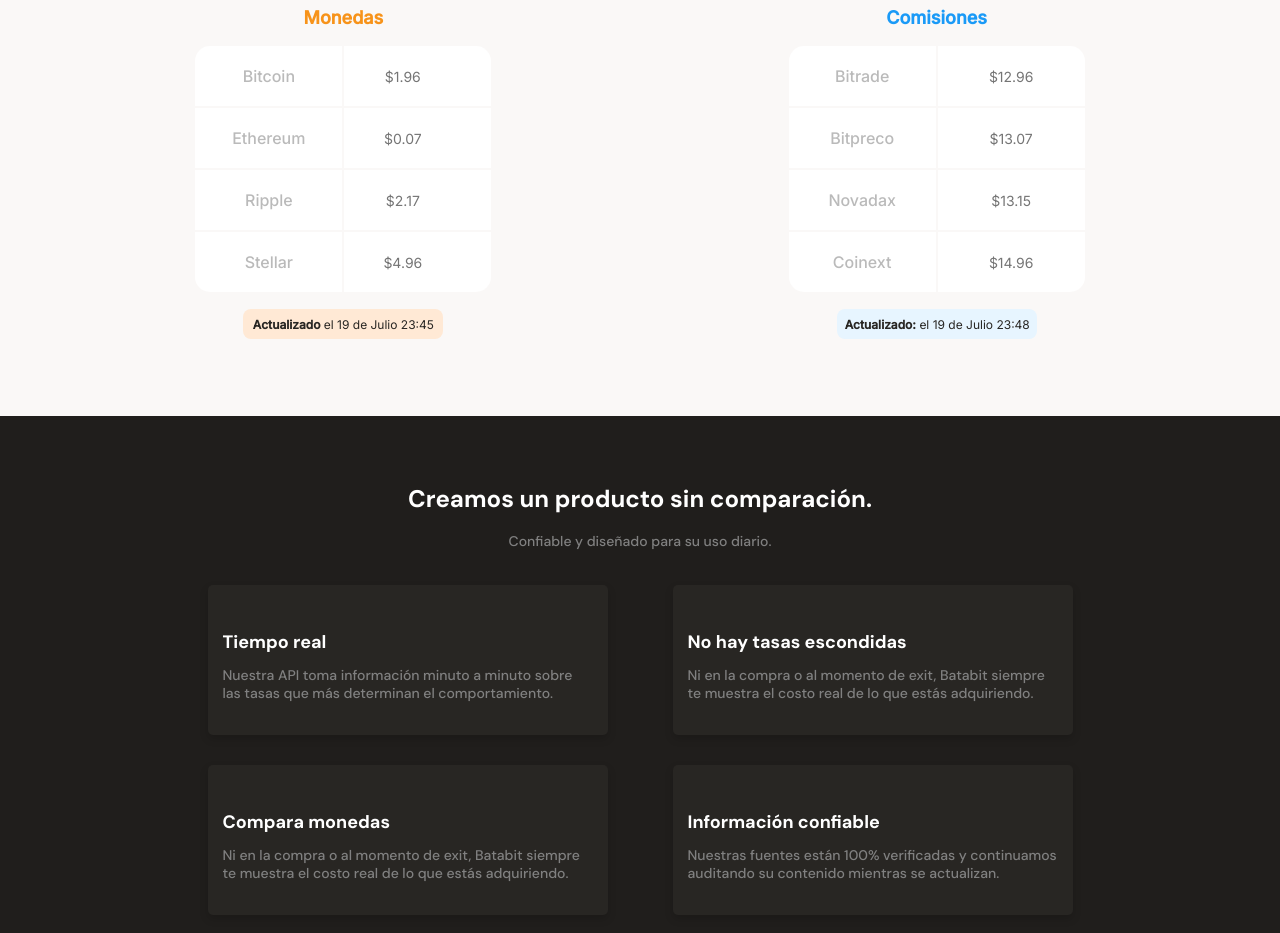
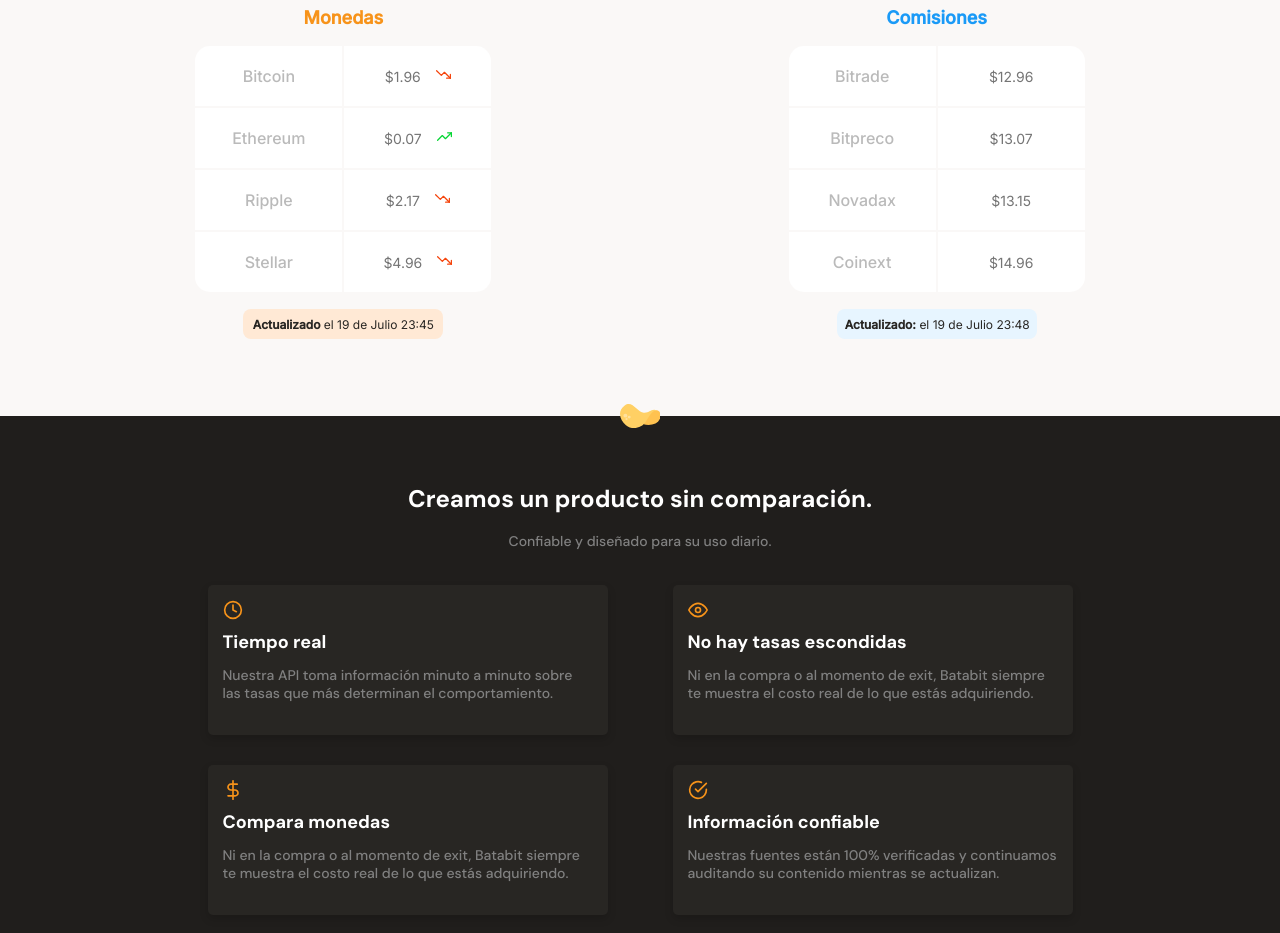
Before and after one commit to Edkiri/batata.bit, a plain HTML site: page index.html in a window 1280 px wide. Shown: the part 780-1713 px from the top of the page. Drawn offline with Linux system fonts and the light colour scheme.

Commit message:
Update styles.css

```diff
--- a/css/styles.css
+++ b/css/styles.css
@@ -197,7 +197,7 @@ main {
     display: inline-block;
     width: 15px;
     height: 15px;
-    background-image: url(./assets/icons/trending-up.svg);
+    background-image: url(../assets/icons/trending-up.svg);
     background-size: cover;
     background-position: center;
     background-repeat: no-repeat;
@@ -207,7 +207,7 @@ main {
     display: inline-block;
     width: 15px;
     height: 15px;
-    background-image: url(./assets/icons/trending-down.svg);
+    background-image: url(../assets/icons/trending-down.svg);
     background-size: cover;
     background-position: center;
     background-repeat: no-repeat;
@@ -274,7 +274,7 @@ main {
     height: 25px;
     left: calc(50% - 20px);
     top: calc(0% - 12.5px);
-    background-image: url(assets/icons/batata.svg);
+    background-image: url(../assets/icons/batata.svg);
 }
 .product-detail--title {
     width: 90%;
@@ -332,23 +332,23 @@ main {
     color: #808080;
 }
 .clock {
-    background-image: url(assets/icons/clock.svg);
+    background-image: url(../assets/icons/clock.svg);
 }
 .eye {
-    background-image: url(assets/icons/eye.svg);
+    background-image: url(../assets/icons/eye.svg);
 }
 .dollar {
-    background-image: url(assets/icons/dollar-sign.svg);
+    background-image: url(../assets/icons/dollar-sign.svg);
 }
 .circle {
-    background-image: url(assets/icons/check-circle.svg);
+    background-image: url(../assets/icons/check-circle.svg);
 }
 
 .bitcoin-img-container {
     width: 100%;
     min-width: 320px;
     height: 50vh;
-    background-image: url(assets/img/bitcoinbaby2x.jpg);
+    background-image: url(../assets/img/bitcoinbaby2x.jpg);
     background-position: center;
     background-size: cover;
     background-repeat: no-repeat;
@@ -460,7 +460,7 @@ main {
     display: inline-block;
     width: 20px;
     height: 20px;
-    background-image: url(assets/icons/orange-right-arrow.svg);
+    background-image: url(../assets/icons/orange-right-arrow.svg);
     vertical-align: text-bottom;
 }
 .basic {
@@ -540,7 +540,7 @@ main {
     display: inline-block;
     width: 20px;
     height: 20px;
-    background-image: url(assets/icons/orange-right-arrow.svg);
+    background-image: url(../assets/icons/orange-right-arrow.svg);
     vertical-align: text-bottom;
 }
 
```
